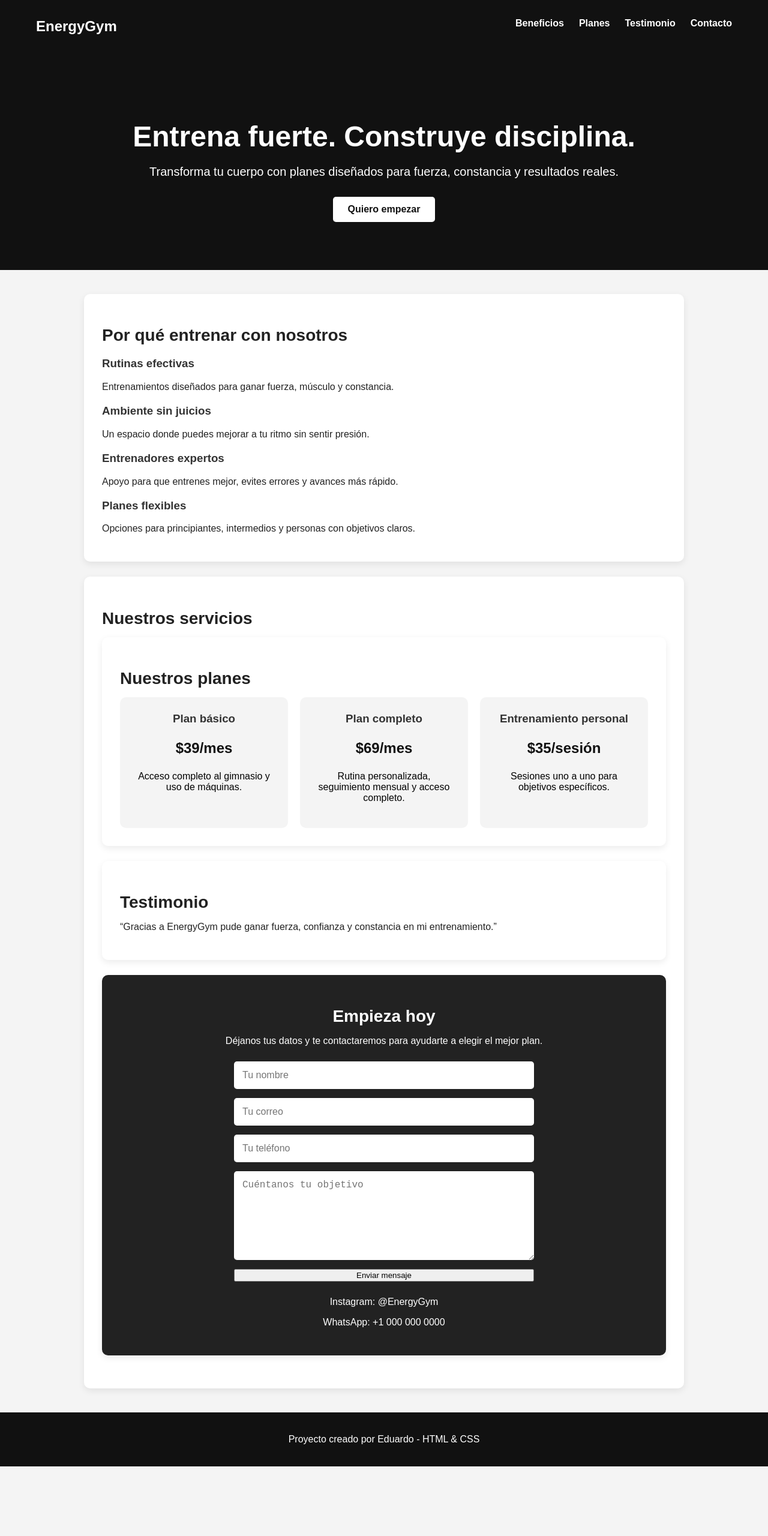
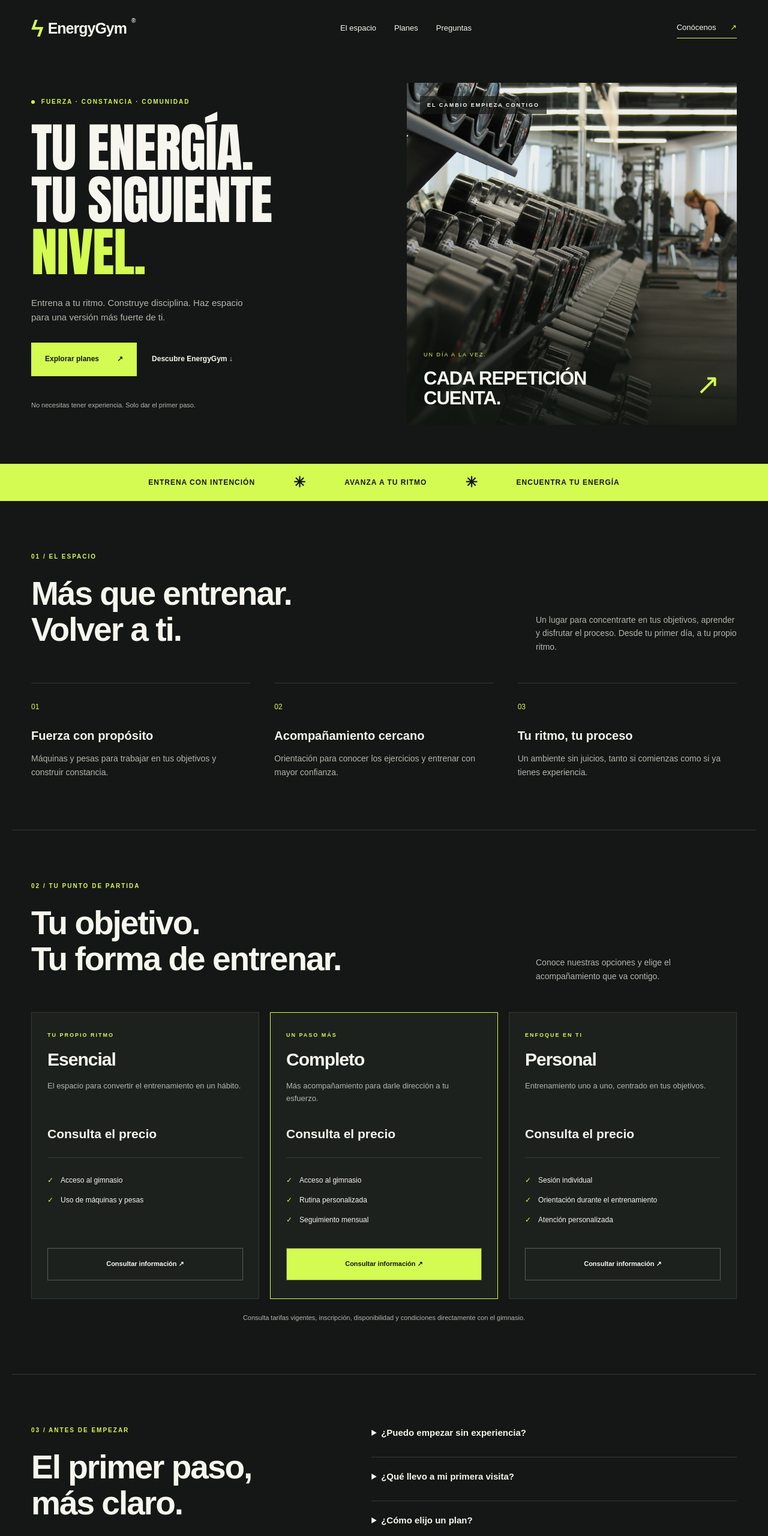
Before and after one commit to EDUARDOSILVA419/Landing-page---GYM, a plain HTML site: page index.html in a window 1280 px wide. Shown: the top 2560 px of the page at 60% size. Before the commit the page ends 2444 px from the top, so only its background shows below. Drawn offline with Linux system fonts and the light colour scheme.

Commit message:
Actualizar landing page del gimnasio

```diff
--- /dev/null
+++ b/app.js
@@ -0,0 +1,60 @@
+/* Motor de la página. Para cambiar información, edita gym-data.js. */
+(() => {
+  "use strict";
+  const data = window.GYM_DATA;
+  if (!data) return;
+  const el = (tag, text, className) => {
+    const node = document.createElement(tag);
+    if (text !== undefined) node.textContent = text;
+    if (className) node.className = className;
+    return node;
+  };
+  const put = (id, text) => { document.getElementById(id).textContent = text; };
+  document.querySelectorAll('[data-name]').forEach(node => { node.textContent = data.nombre; });
+  document.title = `${data.nombre} | Tu energía. Tu siguiente nivel.`;
+  put('intro', data.introduccion);
+  data.beneficios.forEach((item, index) => {
+    const article = el('article');
+    article.append(el('span', `0${index + 1}`, 'number'), el('h3', item.titulo), el('p', item.texto));
+    document.getElementById('benefits').append(article);
+  });
+  data.planes.forEach(item => {
+    const article = el('article', undefined, `plan${item.destacado ? ' featured' : ''}`);
+    article.append(el('p', item.etiqueta, 'eyebrow'), el('h3', item.nombre), el('p', item.descripcion, 'plan-description'), el('p', item.precio || 'Consulta el precio', 'price'));
+    const list = el('ul');
+    item.incluye.forEach(text => list.append(el('li', text)));
+    const link = el('a', 'Consultar información ↗', 'button');
+    link.href = '#contacto';
+    link.setAttribute('aria-label', `Consultar información del plan ${item.nombre}`);
+    article.append(list, link);
+    document.getElementById('plans').append(article);
+  });
+  put('plans-note', data.notaPlanes);
+  data.preguntas.forEach(item => {
+    const details = el('details');
+    details.append(el('summary', item.pregunta), el('p', item.respuesta));
+    document.getElementById('faqs').append(details);
+  });
+  put('address', data.direccion || 'Ubicación por confirmar.');
+  if (data.horarios.length) {
+    data.horarios.forEach(item => {
+      const row = el('div');
+      row.append(el('dt', item.dias), el('dd', item.horas));
+      document.getElementById('hours').append(row);
+    });
+  } else { document.getElementById('hours').append(el('dd', 'Horarios por confirmar.')); }
+  put('first-visit', data.primeraVisita);
+  const addContact = (label, url, primary = false) => {
+    const link = el('a', label, primary ? 'button' : 'text-link');
+    link.href = url;
+    if (url.startsWith('https:')) { link.target = '_blank'; link.rel = 'noopener noreferrer'; }
+    document.getElementById('contact-links').append(link);
+  };
+  if (/^\d{10,15}$/.test(data.whatsapp)) addContact('Consultar por WhatsApp ↗', `https://wa.me/${data.whatsapp}?text=${encodeURIComponent(data.mensajeWhatsapp)}`, true);
+  if (/^\+?\d{10,15}$/.test(data.telefono)) addContact('Llamar al gimnasio', `tel:${data.telefono}`);
+  const safeLink = value => { try { return new URL(value).protocol === 'https:'; } catch { return false; } };
+  if (safeLink(data.instagram)) addContact('Instagram ↗', data.instagram);
+  if (safeLink(data.mapa)) addContact('Cómo llegar ↗', data.mapa);
+  put('contact-note', document.getElementById('contact-links').children.length ? 'La atención se realiza directamente con el gimnasio.' : 'Los canales de contacto estarán disponibles próximamente.');
+  put('footer-note', data.demostracion ? 'Sitio de demostración · Servicios sujetos a confirmación. Fotografía ilustrativa, no corresponde a las instalaciones.' : `© ${new Date().getFullYear()} ${data.nombre}. Fotografía ilustrativa.`);
+})();
--- /dev/null
+++ b/gym-data.js
@@ -0,0 +1,36 @@
+/* EDITA ESTE ARCHIVO para actualizar el gimnasio. Guarda con Ctrl + S y recarga.
+   Conserva comillas y comas. Los textos vacíos "" ocultan los enlaces opcionales.
+   No agregues contraseñas ni datos privados: este archivo será público. */
+window.GYM_DATA = {
+  nombre: "EnergyGym",
+  introduccion: "Entrena a tu ritmo. Construye disciplina. Haz espacio para una versión más fuerte de ti.",
+  // Mantén true hasta confirmar los datos y servicios con el cliente.
+  demostracion: true,
+  beneficios: [
+    { titulo: "Fuerza con propósito", texto: "Máquinas y pesas para trabajar en tus objetivos y construir constancia." },
+    { titulo: "Acompañamiento cercano", texto: "Orientación para conocer los ejercicios y entrenar con mayor confianza." },
+    { titulo: "Tu ritmo, tu proceso", texto: "Un ambiente sin juicios, tanto si comienzas como si ya tienes experiencia." }
+  ],
+  // precio es texto: incluye SIEMPRE moneda y periodo, por ejemplo "$499 MXN / mes".
+  // Vacío = "Consulta el precio". No se cobra ni se contrata desde la web.
+  planes: [
+    { nombre: "Esencial", etiqueta: "TU PROPIO RITMO", precio: "", descripcion: "El espacio para convertir el entrenamiento en un hábito.", incluye: ["Acceso al gimnasio", "Uso de máquinas y pesas"], destacado: false },
+    { nombre: "Completo", etiqueta: "UN PASO MÁS", precio: "", descripcion: "Más acompañamiento para darle dirección a tu esfuerzo.", incluye: ["Acceso al gimnasio", "Rutina personalizada", "Seguimiento mensual"], destacado: true },
+    { nombre: "Personal", etiqueta: "ENFOQUE EN TI", precio: "", descripcion: "Entrenamiento uno a uno, centrado en tus objetivos.", incluye: ["Sesión individual", "Orientación durante el entrenamiento", "Atención personalizada"], destacado: false }
+  ],
+  notaPlanes: "Consulta tarifas vigentes, inscripción, disponibilidad y condiciones directamente con el gimnasio.",
+  preguntas: [
+    { pregunta: "¿Puedo empezar sin experiencia?", respuesta: "Sí. Puedes empezar a tu ritmo. Comenta tu experiencia y tus objetivos con el personal para conocer la orientación disponible." },
+    { pregunta: "¿Qué llevo a mi primera visita?", respuesta: "Ropa cómoda, calzado deportivo, agua y una toalla. Consulta con el gimnasio cualquier requisito adicional antes de asistir." },
+    { pregunta: "¿Cómo elijo un plan?", respuesta: "Revisa qué incluye cada opción y consulta con el personal la disponibilidad, las tarifas y las condiciones vigentes." },
+    { pregunta: "¿Puedo inscribirme desde esta página?", respuesta: "La página es informativa. Las inscripciones y cualquier contratación se realizan directamente con el gimnasio." }
+  ],
+  direccion: "Fincas del Lago 123, Col. Centro, Ciudad, Estado, CP 12345",
+  horarios: [{ dias: "Lunes a viernes", horas: "6:00 a 22:00" }, { dias: "Domingo", horas: "Cerrado" }],
+  primeraVisita: "Trae ropa cómoda, calzado deportivo, agua y una toalla. Confirma horarios y disponibilidad antes de asistir.",
+  whatsapp: "", // Solo dígitos con código de país. Actívalo únicamente con el número real.
+  telefono: "", // Número internacional, por ejemplo +52 seguido de los 10 dígitos.
+  instagram: "", // URL completa https://www.instagram.com/usuario/
+  mapa: "", // Enlace https:// de Google Maps de la ubicación real.
+  mensajeWhatsapp: "Hola, me gustaría conocer los planes y horarios de EnergyGym."
+};
--- a/index.html
+++ b/index.html
@@ -1,115 +1,48 @@
-<!DOCTYPE html>
+<!doctype html>
 <html lang="es">
 <head>
-    <meta charset="UTF-8">
-    <title>Landing Page Gym | Proyecto Web</title>
-    <meta name="viewport" content="width=device-width, initial-scale=1.0">
+  <meta charset="utf-8">
+  <meta name="viewport" content="width=device-width, initial-scale=1">
+  <meta name="description" content="Conoce EnergyGym: entrenamiento de fuerza, acompañamiento y opciones para construir tu constancia. Consulta planes e información para tu visita.">
+  <meta name="theme-color" content="#141715">
+  <title>EnergyGym | Tu energía. Tu siguiente nivel.</title>
+  <link rel="icon" href="favicon.svg" type="image/svg+xml">
   <link rel="stylesheet" href="style.css">
+  <script src="gym-data.js" defer></script>
+  <script src="app.js" defer></script>
 </head>
 <body>
-
-    <header>
-    <nav>
-        <h2 class="logo">EnergyGym</h2>
-
-        <ul class="menu">
-            <li><a href="#beneficios">Beneficios</a></li>
-            <li><a href="#planes">Planes</a></li>
-            <li><a href="#testimonio">Testimonio</a></li>
-            <li><a href="#contacto">Contacto</a></li>
-        </ul>
-    </nav>
-
-    <div class="hero">
-        <h1>Entrena fuerte. Construye disciplina.</h1>
-        <p>Transforma tu cuerpo con planes diseñados para fuerza, constancia y resultados reales.</p>
-        <a href="#contacto" class="boton">Quiero empezar</a>
+  <a class="skip" href="#contenido">Saltar al contenido</a>
+  <header class="header">
+    <a class="brand" href="#inicio" aria-label="EnergyGym, inicio"><span class="brand-icon" aria-hidden="true">ϟ</span><span data-name>EnergyGym</span><span class="brand-dot">®</span></a>
+    <nav aria-label="Navegación principal"><a href="#espacio">El espacio</a><a href="#planes">Planes</a><a href="#preguntas">Preguntas</a></nav>
+    <a class="nav-contact" href="#contacto">Conócenos <span aria-hidden="true">↗</span></a>
+  </header>
+  <main id="contenido">
+    <section class="hero" id="inicio" aria-labelledby="hero-title">
+      <div class="hero-copy"><p class="eyebrow"><span class="status-dot"></span> FUERZA · CONSTANCIA · COMUNIDAD</p>
+        <h1 id="hero-title">TU ENERGÍA.<br>TU SIGUIENTE<br><span>NIVEL.</span></h1>
+        <p class="hero-description" id="intro">Entrena a tu ritmo. Construye disciplina. Haz espacio para una versión más fuerte de ti.</p>
+        <div class="hero-actions"><a class="button" href="#planes">Explorar planes <span aria-hidden="true">↗</span></a><a class="text-link" href="#espacio">Descubre EnergyGym <span aria-hidden="true">↓</span></a></div>
+        <p class="hero-foot">No necesitas tener experiencia. Solo dar el primer paso.</p>
       </div>
-</header>
-
-    <main>
-
-        <section id="beneficios">
-    <h2>Por qué entrenar con nosotros</h2>
-
-        <div class="beneficios-grid">
-        <div class="beneficio">
-            <h3>Rutinas efectivas</h3>
-            <p>Entrenamientos diseñados para ganar fuerza, músculo y constancia.</p>
-        </div>
-
-        <div class="beneficio">
-            <h3>Ambiente sin juicios</h3>
-            <p>Un espacio donde puedes mejorar a tu ritmo sin sentir presión.</p>
-        </div>
-
-        <div class="beneficio">
-            <h3>Entrenadores expertos</h3>
-            <p>Apoyo para que entrenes mejor, evites errores y avances más rápido.</p>
-        </div>
-
-        <div class="beneficio">
-            <h3>Planes flexibles</h3>
-            <p>Opciones para principiantes, intermedios y personas con objetivos claros.</p>
-        </div>
+      <div class="hero-image" role="img" aria-label="Zona de entrenamiento con pesas; imagen ilustrativa">
+        <span class="photo-label">EL CAMBIO EMPIEZA CONTIGO</span><div class="image-caption"><span>UN DÍA A LA VEZ.</span><strong>CADA REPETICIÓN<br>CUENTA.</strong><span class="image-arrow" aria-hidden="true">↗</span></div>
       </div>
     </section>
-
-        <section id="servicios">
-            <h2>Nuestros servicios</h2>
-
-            <section id="planes">
-    <h2>Nuestros planes</h2>
-
-    <div class="planes">
-        <div class="plan">
-            <h3>Plan básico</h3>
-            <p class="precio">$39/mes</p>
-            <p>Acceso completo al gimnasio y uso de máquinas.</p>
-        </div>
-
-        <div class="plan">
-            <h3>Plan completo</h3>
-            <p class="precio">$69/mes</p>
-            <p>Rutina personalizada, seguimiento mensual y acceso completo.</p>
-        </div>
-
-        <div class="plan">
-            <h3>Entrenamiento personal</h3>
-            <p class="precio">$35/sesión</p>
-            <p>Sesiones uno a uno para objetivos específicos.</p>
-        </div>
-    </div>
+    <div class="ticker" aria-hidden="true"><span>ENTRENA CON INTENCIÓN</span><b>✳</b><span>AVANZA A TU RITMO</span><b>✳</b><span>ENCUENTRA TU ENERGÍA</span></div>
+    <section class="section" id="espacio" aria-labelledby="space-title">
+      <div class="section-heading"><div><p class="eyebrow">01 / EL ESPACIO</p><h2 id="space-title">Más que entrenar.<br>Volver a ti.</h2></div><p>Un lugar para concentrarte en tus objetivos, aprender y disfrutar el proceso. Desde tu primer día, a tu propio ritmo.</p></div>
+      <div class="benefits" id="benefits"></div>
     </section>
-
-        <section id="testimonio">
-            <h2>Testimonio</h2>
-            <p>
-                “Gracias a EnergyGym pude ganar fuerza, confianza y constancia en mi entrenamiento.”
-            </p>
+    <section class="section plans-section" id="planes" aria-labelledby="plans-title">
+      <div class="section-heading"><div><p class="eyebrow">02 / TU PUNTO DE PARTIDA</p><h2 id="plans-title">Tu objetivo.<br>Tu forma de entrenar.</h2></div><p>Conoce nuestras opciones y elige el acompañamiento que va contigo.</p></div>
+      <div class="plans" id="plans"></div><p class="section-note" id="plans-note"></p>
     </section>
-
-        <section id="contacto">
-    <h2>Empieza hoy</h2>
-    <p>Déjanos tus datos y te contactaremos para ayudarte a elegir el mejor plan.</p>
-
-    <form>
-        <input type="text" placeholder="Tu nombre" required>
-        <input type="email" placeholder="Tu correo" required>
-        <input type="tel" placeholder="Tu teléfono">
-        <textarea placeholder="Cuéntanos tu objetivo" required></textarea>
-        <button type="submit">Enviar mensaje</button>
-    </form>
-
-    <p>Instagram: @EnergyGym</p>
-    <p>WhatsApp: +1 000 000 0000</p>
-</section>
-
+    <section class="section faq-section" id="preguntas" aria-labelledby="faq-title"><div><p class="eyebrow">03 / ANTES DE EMPEZAR</p><h2 id="faq-title">El primer paso,<br>más claro.</h2><p>Resolvemos las dudas de tu primera visita.</p></div><div id="faqs" class="faqs"></div></section>
+    <section class="section contact-section" id="contacto" aria-labelledby="contact-title"><div class="contact-heading"><p class="eyebrow">04 / NOS VEMOS AQUÍ</p><h2 id="contact-title">HAZ ESPACIO<br>PARA <span>TI.</span></h2><p>Conoce el gimnasio y consulta los detalles para empezar.</p><div id="contact-links" class="hero-actions"></div><p id="contact-note" class="muted"></p></div><div class="visit"><div><h3>Ubicación</h3><p id="address"></p></div><div><h3>Horarios</h3><dl id="hours"></dl></div><div><h3>Para tu primera visita</h3><p id="first-visit"></p></div></div></section>
+    <noscript><p class="noscript">Activa JavaScript para consultar los planes, horarios y datos de contacto actualizados de EnergyGym.</p></noscript>
   </main>
-
-    <footer>
-        <p>Proyecto creado por Eduardo - HTML & CSS</p>
-    </footer>
-
+  <footer><a class="brand" href="#inicio"><span class="brand-icon" aria-hidden="true">ϟ</span><span data-name>EnergyGym</span></a><p>Tu energía. Tu siguiente nivel.</p><a href="#inicio">Volver arriba ↑</a><small id="footer-note"></small></footer>
 </body>
 </html>
```
Also changed, not shown: assets/gym.jpg (added), favicon.svg (added), style.css. Lines whose indentation alone changed are shown as unchanged.
